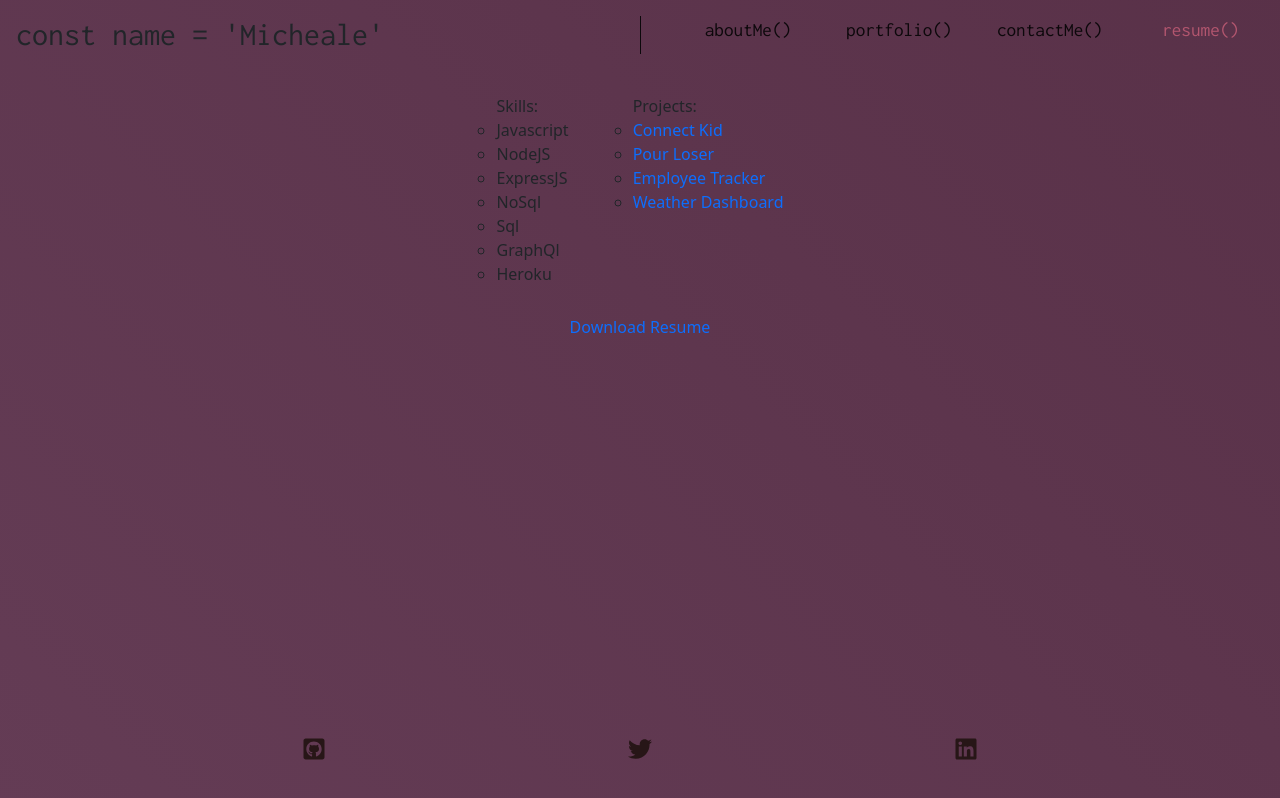
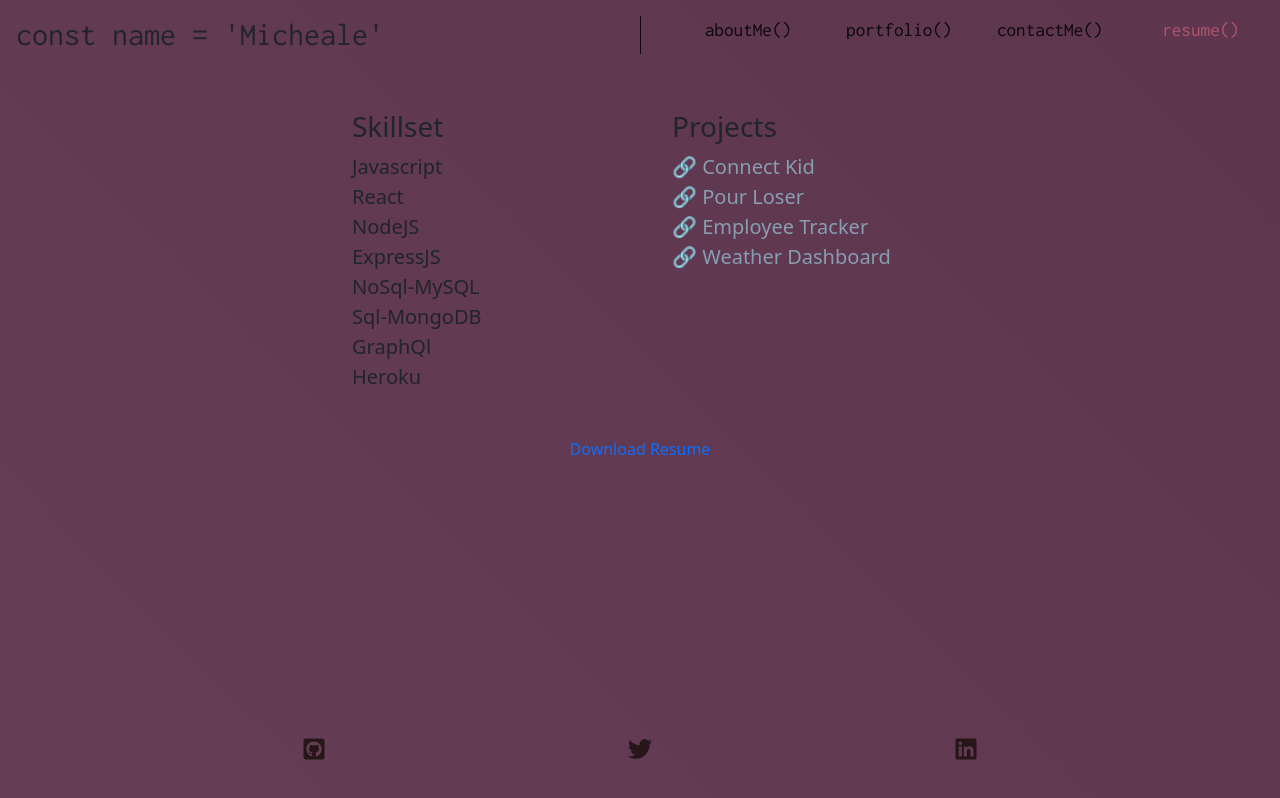
Before and after one commit to MikeTigray/react-portfolio, a React (Create React App) app: page /resume in a window 1280 px wide. Built offline with nearby package versions, Linux system fonts and the light colour scheme.

Commit message:
modified resume component

```diff
--- a/src/components/Resume/Resume.css
+++ b/src/components/Resume/Resume.css
@@ -6,6 +6,24 @@
   justify-content: center;
 }
 .item {
-  padding: 1rem;
-  list-style: circle;
+  padding: 2rem;
+
+  width: 20rem;
 }
+.item li {
+  list-style: none;
+  font-size: 20px;
+}
+.item li ::before {
+  content: "🔗 ";
+}
+.item li a:link {
+  color: rgb(135, 157, 176);
+}
+.item li a:hover {
+  color: rgb(31, 65, 95);
+  font-weight: 500;
+}
+.item li a:visited {
+  text-decoration: none;
+}
--- a/src/components/Resume/Resume.js
+++ b/src/components/Resume/Resume.js
@@ -7,40 +7,56 @@ export default function Resume() {
         <div>
           {" "}
           <ul className="item">
-            Skills:
+            <h3>Skillset</h3>
             <li>Javascript</li>
+            <li>React</li>
             <li>NodeJS</li>
             <li>ExpressJS</li>
-            <li>NoSql</li>
-            <li>Sql</li>
+            <li>NoSql-MySQL</li>
+            <li>Sql-MongoDB</li>
             <li>GraphQl</li>
             <li>Heroku</li>
           </ul>
         </div>
 
-        <div className="item"></div>
         <ul className="item">
-          Projects:
+          <h3>Projects</h3>
           <li>
             {" "}
-            <a href="https://github.com/MikeTigray/ConnectKid">
+            <a
+              target="_blank"
+              rel="noreferrer"
+              href="https://github.com/MikeTigray/ConnectKid"
+            >
               Connect Kid
             </a>{" "}
           </li>
           <li>
             {" "}
-            <a href="https://github.com/TateFoster/pour-loser-game">
+            <a
+              target="_blank"
+              rel="noreferrer"
+              href="https://github.com/TateFoster/pour-loser-game"
+            >
               Pour Loser
             </a>{" "}
           </li>
           <li>
             {" "}
-            <a href="https://github.com/MikeTigray/employee_tracker_app">
+            <a
+              target="_blank"
+              rel="noreferrer"
+              href="https://github.com/MikeTigray/employee_tracker_app"
+            >
               Employee Tracker
             </a>{" "}
           </li>
           <li>
-            <a href="https://github.com/MikeTigray/weather-dashboard">
+            <a
+              target="_blank"
+              rel="noreferrer"
+              href="https://github.com/MikeTigray/weather-dashboard"
+            >
               Weather Dashboard
             </a>{" "}
           </li>
```
